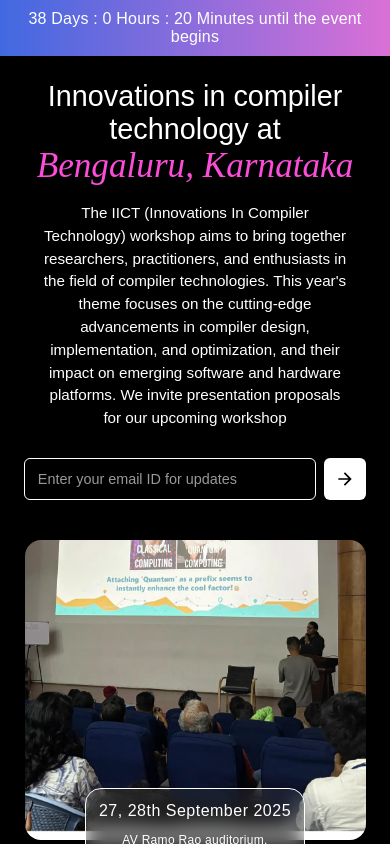
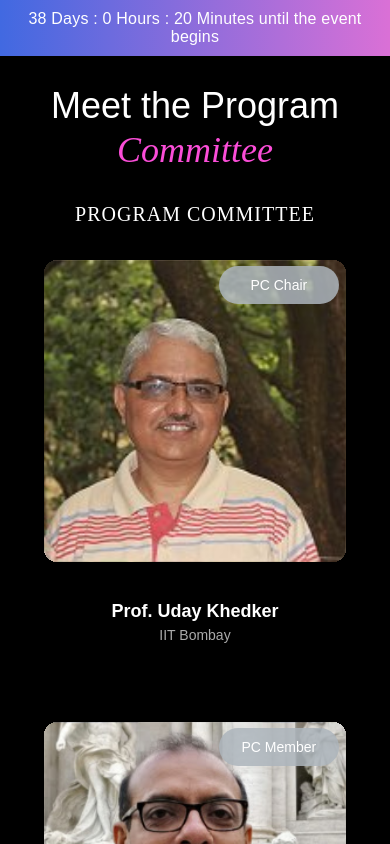
Before and after one commit to compilertech/compilertech-fe, a React (Vite) app: page / in a window 390 px wide. Shown: the top 844 px of the page. Built offline with nearby package versions, Linux system fonts and the light colour scheme; a web font is replaced by a local one.

Commit message:
fix responsiveness

```diff
--- a/src/components/2025Page/ProgramCommittee.tsx
+++ b/src/components/2025Page/ProgramCommittee.tsx
@@ -1,5 +1,5 @@
 import { styled } from "styled-components";
-import { MOBILE_BREAKPOINT } from "../../styles/GlobalStyle";
+import { MOBILE_BREAKPOINT, TABLET_BREAKPOINT } from "../../styles/GlobalStyle";
 import {
   programCommitteeMemberData,
   organizingCommitteeMemberData,
@@ -10,15 +10,26 @@ const ProgramSection = styled.div`
   color: white;
   padding: 4rem 5rem;
   width: 100%;
+  box-sizing: border-box;
+
+  @media (max-width: ${TABLET_BREAKPOINT}) {
+    padding: 3rem 2rem;
+  }
 
   @media (max-width: ${MOBILE_BREAKPOINT}) {
-    padding: 20px;
+    padding: 2rem 1rem;
   }
 `;
 
 const SectionTitle = styled.div`
   margin-bottom: 20px;
   margin-left: 35px;
+
+  @media (max-width: ${TABLET_BREAKPOINT}) {
+    text-align: center;
+    margin-left: 0;
+    margin-bottom: 30px;
+  }
 `;
 
 const SectionHeader = styled.h3`
@@ -40,6 +51,10 @@ const Committee = styled.div`
   font-style: italic;
   font-size: 36px;
   line-height: 120%;
+
+  @media (max-width: ${TABLET_BREAKPOINT}) {
+    text-align: center;
+  }
 `;
 
 const Grid = styled.div`
@@ -48,6 +63,10 @@ const Grid = styled.div`
   gap: 30px;
   margin-bottom: 50px;
 
+  @media (max-width: ${TABLET_BREAKPOINT}) {
+    gap: 20px;
+  }
+
   @media (max-width: ${MOBILE_BREAKPOINT}) {
     grid-template-columns: repeat(2, 1fr);
     gap: 15px;
@@ -55,6 +74,8 @@ const Grid = styled.div`
 
   @media (max-width: 500px) {
     grid-template-columns: 1fr;
+    max-width: 350px;
+    margin: 0 auto 40px;
   }
 `;
 
@@ -63,23 +84,54 @@ const CommitteeLabel = styled.div`
   font-size: 12px;
   margin: 30px 0;
   margin-left: 35px;
-
   font-family: Poppins;
   font-weight: 500;
   font-size: 20px;
   line-height: 120%;
   letter-spacing: 1px;
   text-transform: uppercase;
+
+  @media (max-width: ${TABLET_BREAKPOINT}) {
+    text-align: center;
+    margin: 10px 0;
+    width: 100%;
+  }
 `;
 
 const MemberCard = styled.div`
   position: relative;
+  border-radius: 10px;
+  overflow: hidden;
+  display: flex;
+  flex-direction: column;
+  background-color: black;
+  margin-bottom: 25px;
+
+  @media (max-width: ${TABLET_BREAKPOINT}) {
+    align-items: center;
+  }
 `;
 
 const MemberImageContainer = styled.div`
   height: 350px;
-  border-radius: 5px;
+  width: 100%;
   overflow: hidden;
+  position: relative;
+  border-radius: 10px;
+
+  @media (max-width: ${TABLET_BREAKPOINT}) {
+    margin-bottom: 0;
+    border-radius: 10px;
+  }
+
+  @media (max-width: 500px) {
+    height: 350px;
+    border-radius: 10px;
+  }
+
+  @media (max-width: 370px) {
+    height: 320px;
+  }
 `;
 
 const MemberImg = styled.img`
@@ -91,33 +143,57 @@ const MemberImg = styled.img`
 const Role = styled.div`
   position: absolute;
   top: 20px;
-  right: 40px;
-  background: #ffffff63;
+  right: 20px;
+  background: rgba(173, 181, 189, 0.85);
   width: 132px;
   height: 42px;
   border-radius: 24px;
-  font-size: 12px;
+  font-size: 14px;
   display: flex;
   align-items: center;
   justify-content: center;
   font-family: Poppins, sans-serif;
-  font-weight: 400;
-  font-size: 14px;
+  font-weight: 500;
+  color: white;
+  z-index: 10;
+
+  @media (max-width: ${TABLET_BREAKPOINT}) {
+    top: 20px;
+    right: 20px;
+  }
+
+  @media (max-width: ${MOBILE_BREAKPOINT}) {
+    width: 120px;
+    height: 38px;
+    font-size: 14px;
+  }
+
+  @media (max-width: 500px) {
+    top: 7.5vw;
+    right: 7.5vw;
+  }
+  @media (max-width: 400px) {
+    top: 30px;
+    right: 8vw;
+  }
 `;
 
 const MemberInfo = styled.div`
-  margin-top: 10px;
-  margin-left: 35px;
+  padding: 15px 0;
+  text-align: center;
+  width: 100%;
 `;
 
 const MemberName = styled.div`
-  font-weight: bold;
-  margin-bottom: 3px;
+  font-weight: 600;
+  margin-bottom: 5px;
   font-family: Poppins, sans-serif;
+  color: white;
+  font-size: 18px;
 `;
 
 const MemberTitle = styled.div`
-  font-size: 12px;
+  font-size: 14px;
   color: #aaa;
   font-family: Poppins, sans-serif;
 `;
@@ -127,12 +203,18 @@ const Divider = styled.div`
   margin: 50px 0;
   width: 96%;
   margin-left: 35px;
+
+  @media (max-width: ${TABLET_BREAKPOINT}) {
+    display: none;
+  }
 `;
 
 const MemberLink = styled.a`
   text-decoration: none;
   color: inherit;
   cursor: pointer;
+  display: block;
+  width: 100%;
 `;
 
 const MemberComponent = ({ member }: { member: Member }) => (
@@ -140,8 +222,8 @@ const MemberComponent = ({ member }: { member: Member }) => (
     <MemberLink href={member.link} target="_blank" rel="noopener noreferrer">
       <MemberImageContainer>
         <MemberImg src={member.image} alt={member.name} />
+        <Role>{member.position.replace(/[()]/g, "")}</Role>
       </MemberImageContainer>
-      <Role>{member.position.replace(/[()]/g, "")}</Role>
       <MemberInfo>
         <MemberName>{member.name}</MemberName>
         <MemberTitle>{member.institute}</MemberTitle>
--- a/src/components/2025Page/index.tsx
+++ b/src/components/2025Page/index.tsx
@@ -13,8 +13,8 @@ import Collab from "./Collab";
 import QAndA from "./QAndA";
 import Venue from "./Venue";
 import { useLayoutEffect } from "react";
-// import ProgramCommittee from "./ProgramCommittee";
-// import SponsorsComponent from "./Sponser";
+import ProgramCommittee from "./ProgramCommittee";
+import SponsorsComponent from "./Sponser";
 const Main = styled.main`
   width: 100%;
   @media (max-width: ${MOBILE_BREAKPOINT}) {
@@ -35,9 +35,9 @@ export default function Home2() {
   return (
     <Main>
       <CountdownTimer eventDate={eventDate} />
-      <Hero2 />
-      {/* <SponsorsComponent />
-      <ProgramCommittee /> */}
+      {/* <Hero2 /> */}
+      {/* <SponsorsComponent /> */}
+      <ProgramCommittee />
       {/* <Testimonial />
       <KeyTopics />
       <Highlights />
```
